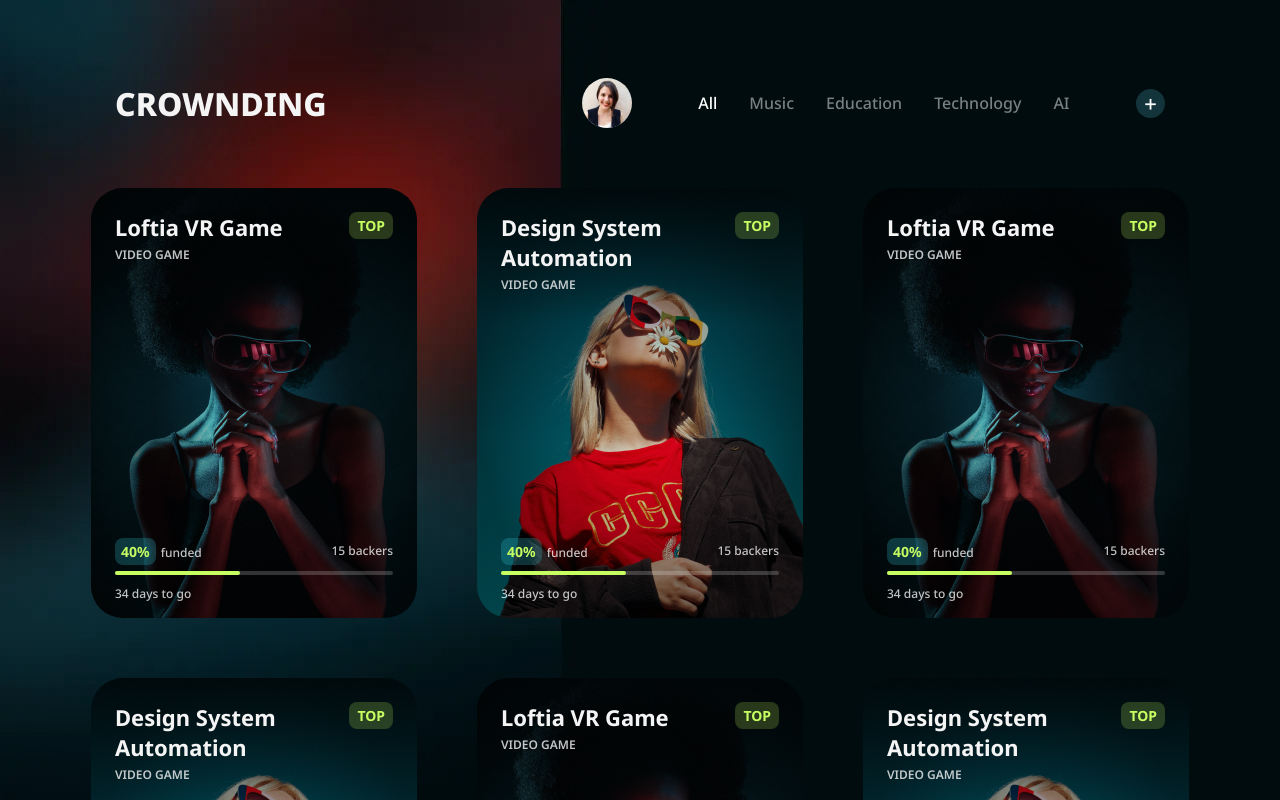
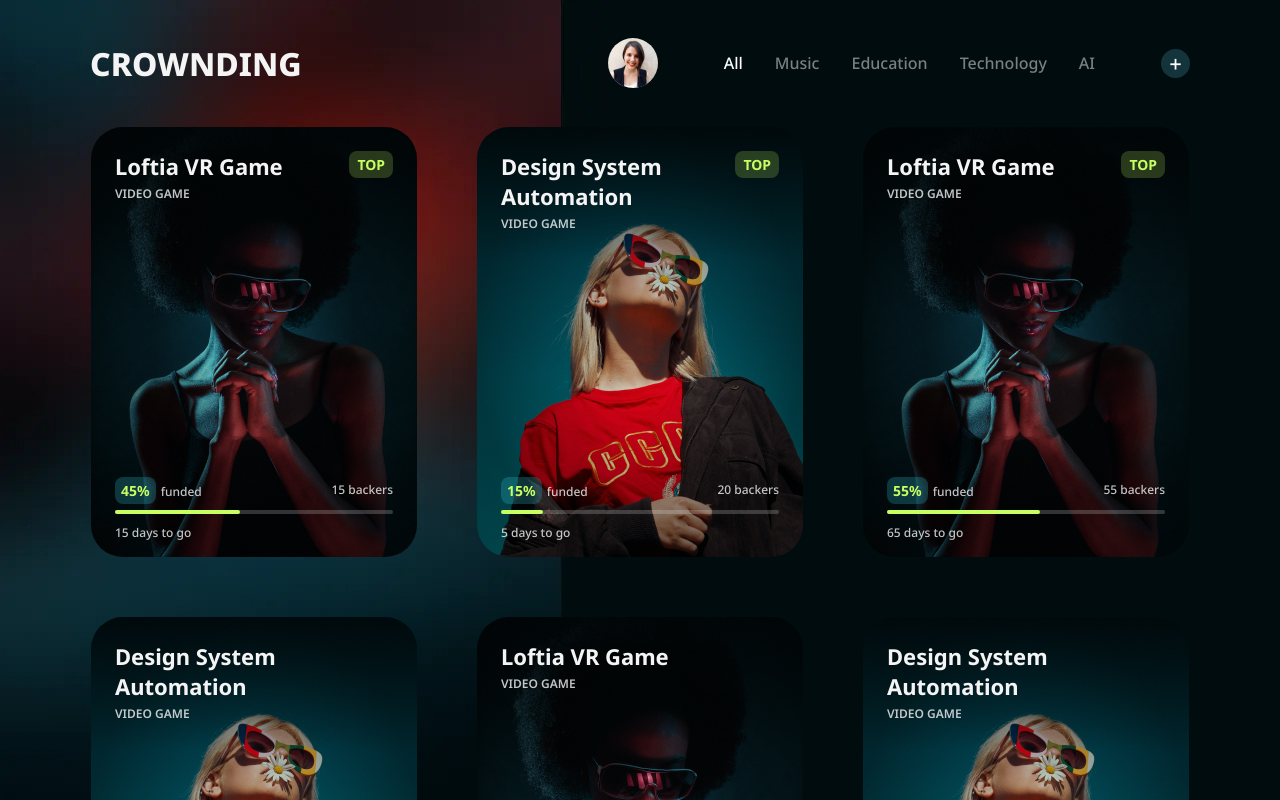
Before and after one commit to HripsimeHome/Social, a React (Create React App) app: page / in a window 1280 px wide. Shown: the top 800 px of the page. Built offline with nearby package versions, Linux system fonts and the light colour scheme; a web font is replaced by a local one.

Commit message:
FIxed Navbar position

```diff
--- a/src/components/App/App.jsx
+++ b/src/components/App/App.jsx
@@ -1,13 +1,14 @@
-import Header from "../global/Header/Header"
-import { useLocation } from "react-router-dom";
+import Header from "../global/Header/Header";
 import AppRouter from "../../router/AppRouter";
 
 function App() {
   return (
-    <div className="container">
+    <>
       <Header />
-      <AppRouter />
-    </div>
+      <div className="container">
+        <AppRouter />
+      </div>
+    </>
   );
 }
 
--- a/src/components/HomePage/HomeMain/HomeMain.jsx
+++ b/src/components/HomePage/HomeMain/HomeMain.jsx
@@ -1,77 +1,132 @@
 import styles from "./HomeMain.module.scss";
-import ProgressBarFunding from "../../layout/ProgressBarFunding/ProgressBarFunding"
+import ProgressBarFunding from "../../layout/ProgressBarFunding/ProgressBarFunding";
 //import { allPagePath } from "../../../router/path"
 
-import {
-  videogame1Image,
-  videogame2Image,
-
-} from "../../../assets/images.js"
+import { videogame1Image, videogame2Image } from "../../../assets/images.js";
 
 const HomeMain = () => {
-
   const gameCard = [
     {
       backgroundImage: `url(${videogame1Image})`,
       gameName: "Loftia VR Game",
       gameType: "video game",
-      gamePosition: "top"
+      gamePosition: "top",
+      isInTop: true,
+      progress: {
+        bakers: 15,
+        percent: 45,
+        daysToGo: 15,
+      },
     },
 
     {
       backgroundImage: `url(${videogame2Image})`,
       gameName: "Design System Automation",
       gameType: "video game",
-      gamePosition: "top"
+      gamePosition: "top",
+      isInTop: true,
+      progress: {
+        bakers: 20,
+        percent: 15,
+        daysToGo: 5,
+      },
     },
 
     {
       backgroundImage: `url(${videogame1Image})`,
       gameName: "Loftia VR Game",
       gameType: "video game",
-      gamePosition: "top"
+      gamePosition: "top",
+      isInTop: true,
+      progress: {
+        bakers: 55,
+        percent: 55,
+        daysToGo: 65,
+      },
     },
 
     {
       backgroundImage: `url(${videogame2Image})`,
       gameName: "Design System Automation",
       gameType: "video game",
-      gamePosition: "top"
+      gamePosition: "top",
+      progress: {
+        bakers: 35,
+        percent: 80,
+        daysToGo: 5,
+      },
     },
 
     {
       backgroundImage: `url(${videogame1Image})`,
       gameName: "Loftia VR Game",
       gameType: "video game",
-      gamePosition: "top"
+      gamePosition: "top",
+      progress: {
+        bakers: 64,
+        percent: 85,
+        daysToGo: 35,
+      },
     },
 
     {
       backgroundImage: `url(${videogame2Image})`,
       gameName: "Design System Automation",
       gameType: "video game",
-      gamePosition: "top"
+      gamePosition: "top",
+      progress: {
+        bakers: 9,
+        percent: 20,
+        daysToGo: 24,
+      },
     },
   ];
 
   return (
     <>
       <section className={styles.homeMain}>
-      {gameCard.map(({ gameName, gameType, gamePosition, backgroundImage }, index) => (
-        <div className={styles.homeMain__card} key={index} style={{ backgroundImage }}>
+        {gameCard.map(
+          (
+            {
+              gameName,
+              gameType,
+              gamePosition,
+              backgroundImage,
+              progress,
+              isInTop,
+            },
+            index
+          ) => (
+            <div
+              className={styles.homeMain__card}
+              key={index}
+              style={{ backgroundImage }}
+            >
               <div className={styles.homeMain__cardHeader}>
                 <div className={styles.homeMain__cardGameNameBlock}>
                   <h2 className={styles.homeMain__cardGameName}>{gameName}</h2>
-              <span className={styles.homeMain__cardVideogame}>{gameType}</span>
+                  <span className={styles.homeMain__cardVideogame}>
+                    {gameType}
+                  </span>
                 </div>
-            <div className={styles.homeMain__cardGamePosition}>{gamePosition}</div>
+                {isInTop && (
+                  <div className={styles.homeMain__cardGamePosition}>
+                    {gamePosition}
                   </div>
-          <ProgressBarFunding />
+                )}{" "}
               </div>
-      ))}
+              <ProgressBarFunding
+                {...progress}
+                //  percent={progress.percent}
+                //  bakers={progress.bakers}
+                //  daysToGo={progress.daysToGo}
+              />
+            </div>
+          )
+        )}
       </section>
     </>
   );
 };
 
-export default HomeMain
+export default HomeMain;
--- a/src/components/HomePage/HomeMain/HomeMain.module.scss
+++ b/src/components/HomePage/HomeMain/HomeMain.module.scss
@@ -3,7 +3,8 @@
 
 .homeMain {
     display: grid;
-    grid-template-columns: repeat(auto-fill,minmax(320px, 326px));
+    //grid-template-columns: repeat(auto-fill,minmax(320px, 20%));
+     grid-template-columns: repeat(auto-fill,minmax(320px, 326px));
     justify-content: center;
     gap: 60px;
 
--- a/src/components/global/Header/Header.jsx
+++ b/src/components/global/Header/Header.jsx
@@ -1,13 +1,12 @@
 import React, { useState, useEffect } from "react";
 import styles from "./Header.module.scss";
 import Navbar from "../Navbar/Navbar";
-import { useNavigate } from "react-router-dom";
+
 import { homePagePath, allPagePath } from "../../../router/path";
 import { Link } from "react-router-dom";
 
 const Header = () => {
   const [isScrolled, setIsScrolled] = useState(false);
-  const navigate = useNavigate();
 
   // Detect scroll
   useEffect(() => {
@@ -29,20 +28,23 @@ const Header = () => {
 
   return (
     <>
-      <header className={`${styles.header} ${isScrolled ? styles.scrolled : ""}`}>
-        <div className={styles.header__fixed}>
-          <Link to={homePagePath} className={styles.header__logo}>
-            <span>CROWNDING</span>
-          </Link>
-        {/*  <Navbar className={styles.header__navbar} />*/}
-          <Navbar />
+      <header
+        className={`${styles.header} ${isScrolled ? styles.scrolled : ""}`}
+      >
+        <div className="container">
+          <div className={styles.header__container}>
+            <div className={styles.header__logoWrapper}>
+              <Link to={homePagePath} className={styles.header__logo}>
+                <span>CROWNDING</span>
+              </Link>
+            </div>
 
-          <button
-            className={styles.header__menuBtn}
-            onClick={() => navigate(allPagePath)}
-          >
-            +
-          </button>
+            <Navbar />
+
+            <Link to={allPagePath} className={styles.header__menuBtn}>
+              +
+            </Link>
+          </div>
         </div>
       </header>
     </>
--- a/src/components/global/Header/Header.module.scss
+++ b/src/components/global/Header/Header.module.scss
@@ -4,32 +4,33 @@
 .header {
   position: sticky;
   top: 0;
+  left: 0;
   width: 100%;
-  max-width: 1100px;
-  background: transparent;
-  transition: background-color 0.3s ease;
-  padding: 78px 25px 60px;
+  transition: $transition;
+  padding-top: 78px;
+  padding-bottom: 60px;
 
-  // To Check
-  @include lgScreenMedia {
-    padding: 10px 20px;
+  @include xlScreenMedia {
+    padding: 3% 20px;
   }
 
   &.scrolled {
-    background-color: #0C1C22;
+    background-color: #0c1c22;
+    padding-top: 20px;
+    padding-bottom: 20px;
   }
+  &__container {
+    @include flexCol(space-between);
 
-  &__fixed {
-    @include flexCol(space-between);
-    flex-wrap: wrap;
-
-    @include smScreenMedia {
-      //display: block;
-      @include flexCol(flex-start);
+    @include lgScreenMedia {
+      //justify-content: flex-start;
+      justify-content: center;
+    }
+    @include lgScreenMedia {
+     // padding: 10px 20px;
+      flex-wrap: wrap;
     }
   }
-
-
 
   &__menuBtn {
     width: 29px;
@@ -41,9 +42,12 @@
     border-radius: 50%;
     order: 2;
 
+    @include lgScreenMedia {
+      margin-left: auto;
+    }
+
     @include mdScreenMedia {
       order: 1;
-      margin-left: auto;;
     }
 
     &:active {
@@ -51,22 +55,12 @@
     }
   }
 
+  &__logoWrapper {
+    flex: 1;
+  }
+
   &__logo {
     @include setFont(32px, 800, $font-family, $color-primary);
     order: 0;
-
-    @include mdScreenMedia {
-      order: 0;
-    }
   }
-
-  &__navbar {
-    order: 1;
-    @include mdScreenMedia {
-      order: 2;
-    }
-
-  }
-
-
 }
--- a/src/components/global/Navbar/Navbar.jsx
+++ b/src/components/global/Navbar/Navbar.jsx
@@ -6,7 +6,6 @@ import { avatarImage } from "../../../assets/images";
 const Navbar = () => {
   return (
     <div className={styles.navbar}>
-      <div className={styles.navbar__container}>
         <img
           src={avatarImage}
           alt="Avatar"
@@ -28,7 +27,6 @@ const Navbar = () => {
             </NavLink>
           ))}
         </nav>
-      </div>
     </div>
   );
 };
--- a/src/components/global/Navbar/Navbar.module.scss
+++ b/src/components/global/Navbar/Navbar.module.scss
@@ -2,25 +2,14 @@
 @import "../../../styles/vars";
 
 .navbar {
-  max-width: 630px;
   @include flexCol();
-  margin-left: 255px;
-  order: 2;
+  order: 1;
 
-
-  // To check
-  &__container {
-    @include flexCol();
-  }
-
-
-  @include smScreenMedia {
-    flex-wrap: wrap;
-    padding: 30px 0;
-  }
-
-  @include lgScreenMedia {
-    margin-left: 0;
+  @include mdScreenMedia {
+    width: 100%;
+    order: 2;
+    padding-top: 24px;
+   // padding-bottom: 12px;
   }
 
   &__avatarImg {
@@ -38,12 +27,17 @@
     gap: 32px;
     margin: 0 66px;
 
-    @include smScreenMedia {
-      margin: 0;
+    @include lgScreenMedia {
+      gap: 15px;
+      margin: 0 40px;
     }
 
     @include mdScreenMedia {
       gap: 20px;
+    }
+
+    @include smScreenMedia {
+      margin: 0;
     }
   }
 
--- a/src/components/layout/ProgressBarFunding/ProgressBarFunding.jsx
+++ b/src/components/layout/ProgressBarFunding/ProgressBarFunding.jsx
@@ -1,26 +1,30 @@
-import styles from "./ProgressBarFunding.module.scss"
+import styles from "./ProgressBarFunding.module.scss";
 
-const ProgressBarFunding = () => {
+const ProgressBarFunding = ({ percent, bakers, daysToGo }) => {
   return (
     <>
       <div className={styles.progressBarFunding}>
         <div className={styles.progressBarFunding__funded}>
           <div>
-            <span className={styles.progressBarFunding__percent}>40%
-            </span>funded
-           </div>
+            <span className={styles.progressBarFunding__percent}>{percent}%</span>
+            funded
+          </div>
 
-          <span>15 backers</span>
+          <span>{bakers} backers</span>
         </div>
 
         <div className={styles.progressBarFunding__trackingLine}>
-          <span className={styles.progressBarFunding__slider}></span>
+          <span
+            className={styles.progressBarFunding__slider}
+            style={{
+              width: `${percent}%`,
+            }}
+          ></span>
         </div>
-        <span>34 days to go</span>
-
+        <span>{daysToGo} days to go</span>
       </div>
     </>
   );
-}
+};
 
-export default ProgressBarFunding
+export default ProgressBarFunding;
--- a/src/components/layout/ProgressBarFunding/ProgressBarFunding.module.scss
+++ b/src/components/layout/ProgressBarFunding/ProgressBarFunding.module.scss
@@ -28,7 +28,6 @@
    }
 
    &__slider {
-    width: 45%;
     background-color: $color-lightGreen;
     border-radius: 100px;
    }
--- a/src/styles/_global.scss
+++ b/src/styles/_global.scss
@@ -14,9 +14,12 @@ body {
   background-color: #010c10;
   font-family: $font-family;
   background-repeat: no-repeat;
-  height: 100vh;
+  padding-bottom: 50px;
   width: 100%;
-  @include bgWebp("../assets/images/home/background.png","../assets/images/home/background.webp");
+  @include bgWebp(
+    "../assets/images/home/background.png",
+    "../assets/images/home/background.webp"
+  );
   background-repeat: no-repeat;
 }
 
@@ -43,12 +46,12 @@ a {
   max-width: 1100px;
   width: 100%;
   //margin: 190px auto 50px;
-  margin: 0 auto 50px;
+  margin: 0 auto;
   //padding-top: 210px;
 
   //padding-right: 100px;
   //padding-left: 100px;
- // border: 1px solid green;
+  // border: 1px solid green;
   /*
   @include xlScreenMedia {
     max-width: 960px;
@@ -64,7 +67,7 @@ a {
 
   @include smScreenMedia {
     max-width: 360px;
-    padding-left: 16px;
-    padding-right: 16px;
+    //padding-left: 16px;
+   // padding-right: 16px;
   }
 }
--- a/src/styles/_vars.scss
+++ b/src/styles/_vars.scss
@@ -24,3 +24,5 @@ $color-black: #000000;
 //$color-lightBlack: rgba(16, 16, 16, 0.5);
 
 $color-red: #e53935;
+
+$transition: all 0.3s;
```
Lines whose indentation alone changed are shown as unchanged.
